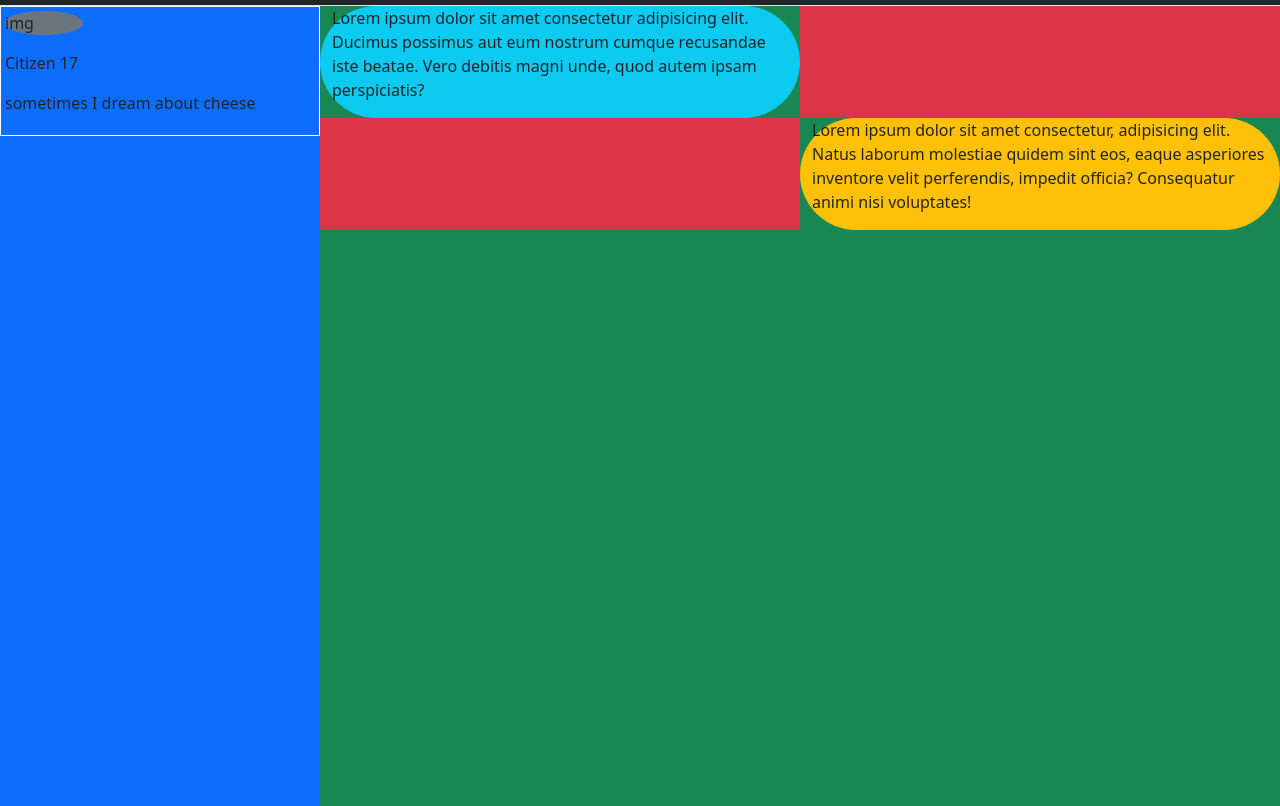
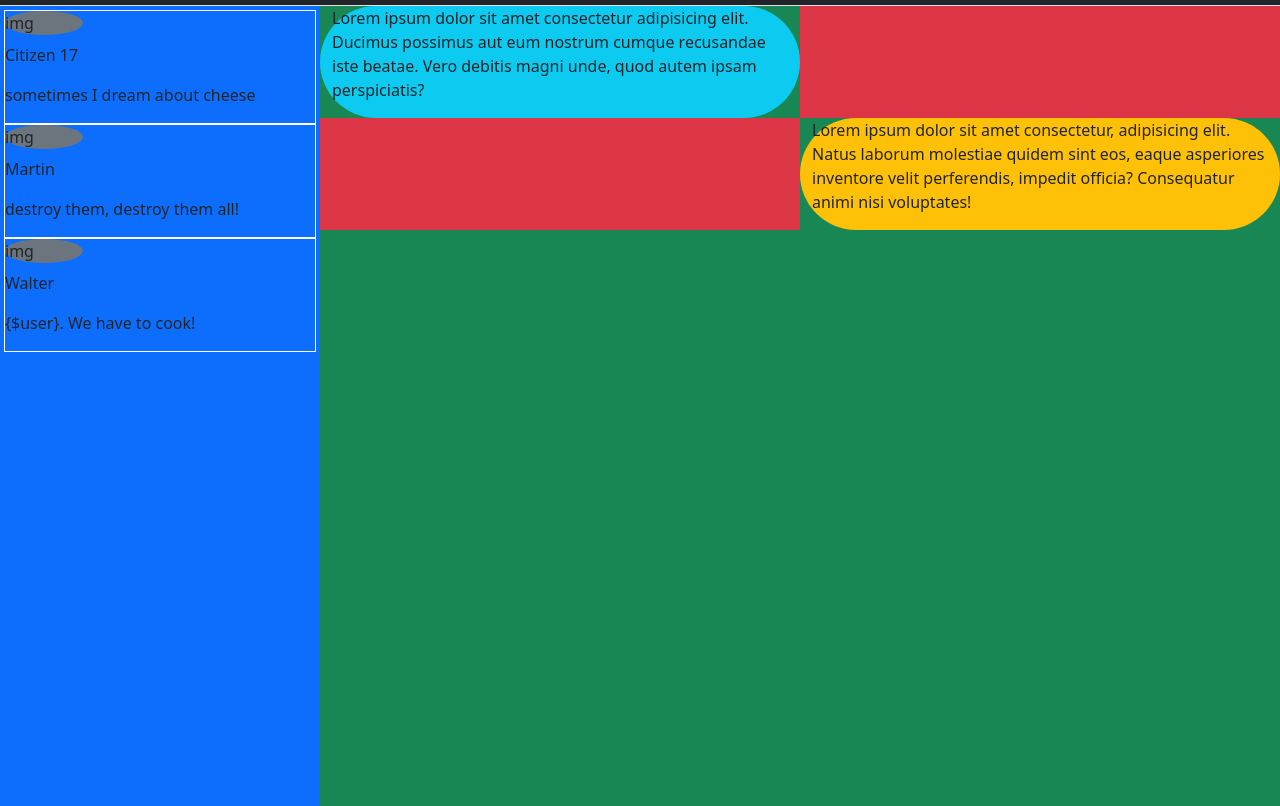
Before and after one commit to Bogos-Printed/chatbot, a website built with webpack: page src/index.html in a window 1280 px wide. Shown: the part 45-851 px from the top of the page. Built offline with nearby package versions, Linux system fonts and the light colour scheme.

Commit message:
changed contact tab

```diff
--- a/src/index.html
+++ b/src/index.html
@@ -15,12 +15,26 @@
   <body>
     <div class="d-flex flex-wrap min-vh-100">
       <div class="bg-primary col-3" id="contacts">
-        <ul class=" p-1 border border-white">
-          <li class="d-flex flex-wrap">
-            <p class="bg-secondary rounded-circle w-25 h-50">img</p>
+        <ul class="p-1">
+          <li class="border border-white">
+            <div class="bg-secondary rounded-circle w-25 mb-2">img</div>
             <div>
               <p>Citizen 17</p>
               <p>sometimes I dream about cheese</p>
+            </div>
+          </li>
+          <li class=" border border-white">
+            <div class="bg-secondary rounded-circle w-25 mb-2">img</div>
+            <div>
+              <p>Martin</p>
+              <p>destroy them, destroy them all!</p>
+            </div>
+          </li>
+          <li class="border border-white">
+            <div class="bg-secondary rounded-circle w-25 mb-2">img</div>
+            <div>
+              <p>Walter</p>
+              <p>{$user}. We have to cook!</p>
             </div>
           </li>
         </ul>
```
